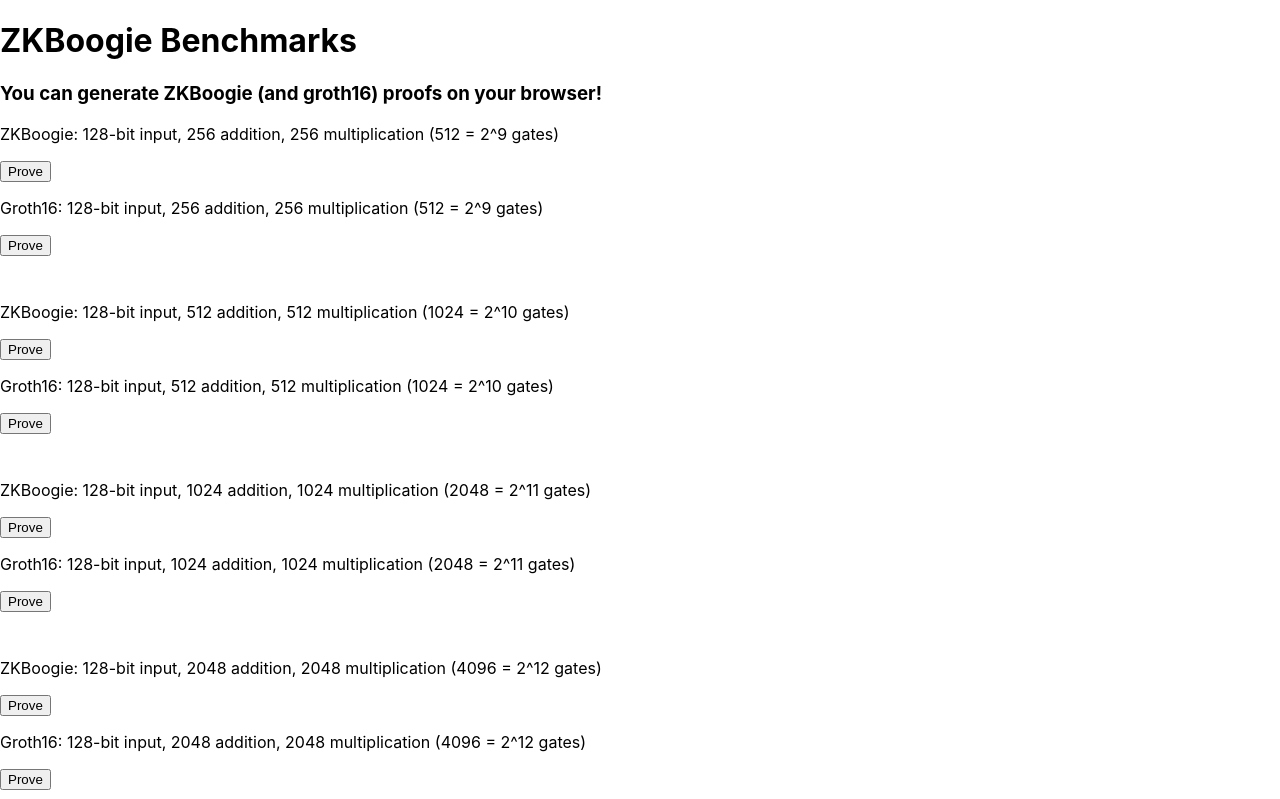
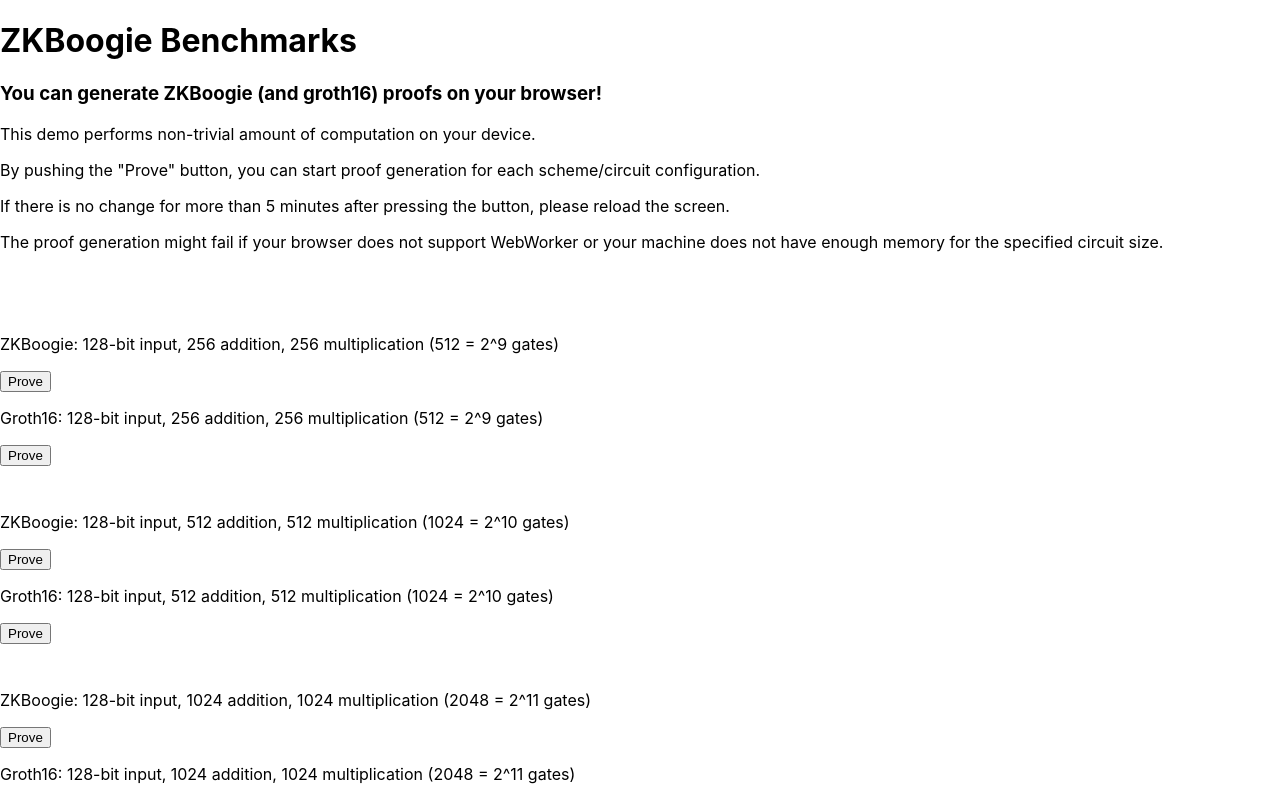
Before and after one commit to SoraSuegami/zkboogie-client-bench, a React (Create React App) app: page / in a window 1280 px wide. Shown: the top 799 px of the page. Built offline with nearby package versions, Linux system fonts and the light colour scheme.

Commit message:
Fix description.

```diff
--- a/src/App.tsx
+++ b/src/App.tsx
@@ -188,6 +188,11 @@
     <div className="App">
       <h1>ZKBoogie Benchmarks</h1>
       <h3>You can generate ZKBoogie (and groth16) proofs on your browser!</h3>
+      <p>This demo performs non-trivial amount of computation on your device.</p>
+      <p>By pushing the "Prove" button, you can start proof generation for each scheme/circuit configuration.</p>
+      <p>If there is no change for more than 5 minutes after pressing the button, please reload the screen.</p>
+      <p>The proof generation might fail if your browser does not support WebWorker or your machine does not have enough memory for the specified circuit size.</p>
+      <p style={{ height: '50px' }} ></p>
       {listData.map((item, idx) => (
         <div key={item.id}>
           <p>{item.description}</p>
--- a/src/worker.ts
+++ b/src/worker.ts
@@ -41,7 +41,8 @@
         const hasher_prefix = new Uint32Array(0);
         let input = Array(num_input).fill('0x' + '0'.repeat(64));
         const start = performance.now();
-        multiThreads.zkboogie_prove_wasm(100, hasher_prefix, circuit, input);
+        const proof = multiThreads.zkboogie_prove_wasm(100, hasher_prefix, circuit, input);
+        console.log(`proof size: ${proof.length}`);
         return performance.now() - start;
     } catch (e) {
         console.error(e);
@@ -68,6 +69,7 @@
         mode: 'cors'
     }).then(res => res.arrayBuffer());
     const zkey = new Uint8Array(zkeyBuffer);
+    console.log(`zkey size: ${zkey.length}`)
     const downloadTime = performance.now() - start;
     start = performance.now();
     await groth16.fullProve(input, wasm, zkey, console);
```
